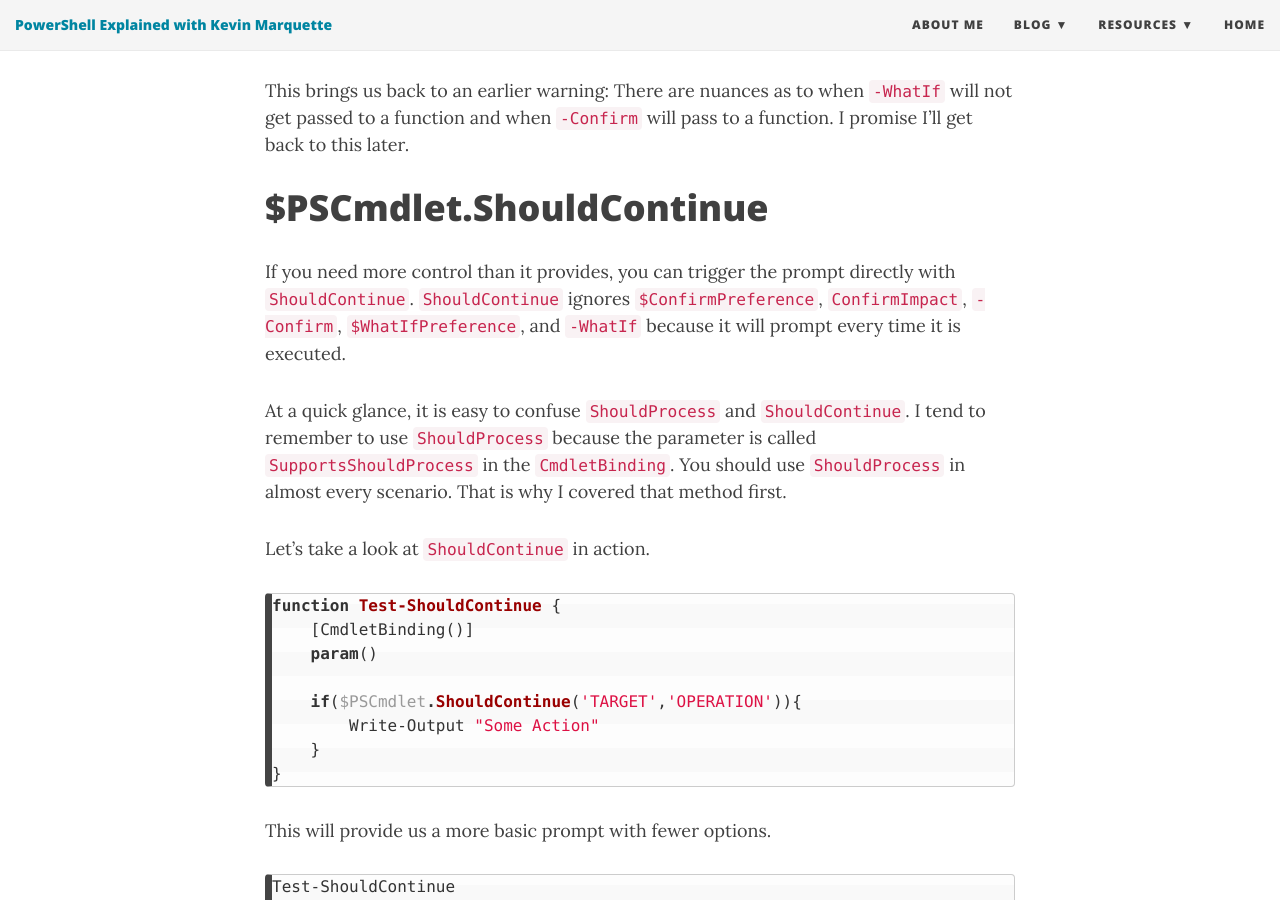
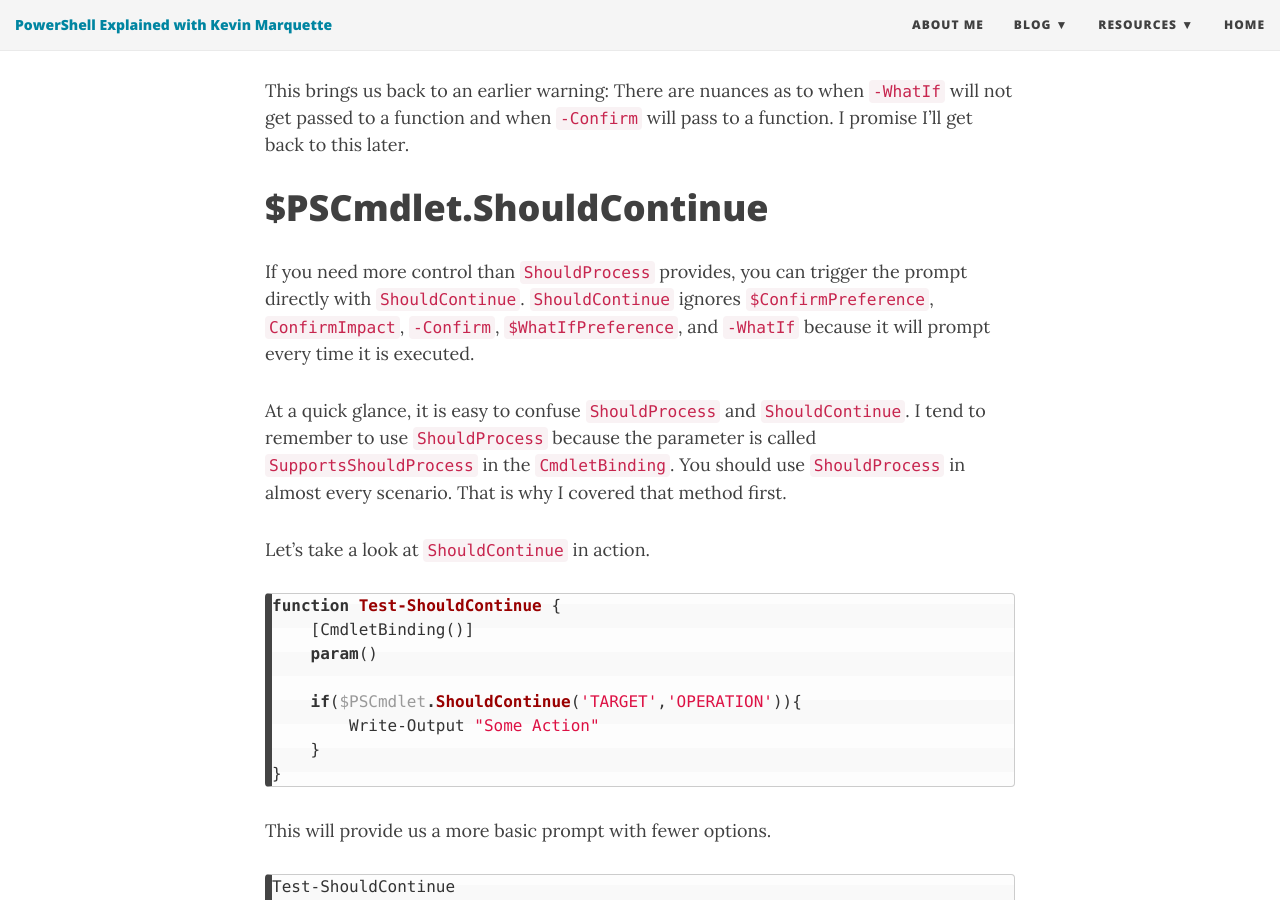
Before and after one commit to KevinMarquette/kevinmarquette.github.io, a Jekyll site: the page built from _posts/2020-03-15-Powershell-shouldprocess-whatif-confirm-shouldcontinue-everything.md, in a window 1280 px wide and 900 px high, scrolled down 10489 px. Built offline with Jekyll 4.4.1, drawn with Linux system fonts in a browser that asks for light colours; nearby versions of some CDN libraries; some of the changed lines change nothing that is shown; some of the changed text lies outside the part shown.

Commit message:
fix wording

````diff
--- a/_posts/2020-03-15-Powershell-shouldprocess-whatif-confirm-shouldcontinue-everything.md
+++ b/_posts/2020-03-15-Powershell-shouldprocess-whatif-confirm-shouldcontinue-everything.md
@@ -20,7 +20,7 @@
 
 Before we look at implementing these [common parameters](https://docs.microsoft.com/en-us/powershell/module/microsoft.powershell.core/about/about_commonparameters?view=powershell-7), I want to take a quick look at how they are used.
 
-# -WhatIf
+# Using -WhatIf
 
 When a command supports the `-WhatIf` parameter, it allows you to see what the command would have done instead of making changes. It is a good way to test out the impact of a command, especially before you do something destructive.
 
@@ -38,7 +38,7 @@
 What if: Performing the operation "Remove File" on target "C:\Temp\importantfile.txt".
 ```
 
-# -Confirm
+# Using -Confirm
 
 Commands that support `-WhatIf` also support `-Confirm`. This gives you a chance confirm an action before performing it.
 
@@ -348,7 +348,7 @@
 
 # $PSCmdlet.ShouldContinue
 
-If you need more control than it provides, you can trigger the prompt directly with `ShouldContinue`. `ShouldContinue` ignores `$ConfirmPreference`, `ConfirmImpact`, `-Confirm`, `$WhatIfPreference`, and `-WhatIf` because it will prompt every time it is executed.
+If you need more control than `ShouldProcess` provides, you can trigger the prompt directly with `ShouldContinue`. `ShouldContinue` ignores `$ConfirmPreference`, `ConfirmImpact`, `-Confirm`, `$WhatIfPreference`, and `-WhatIf` because it will prompt every time it is executed.
 
 At a quick glance, it is easy to confuse `ShouldProcess` and `ShouldContinue`. I tend to remember to use `ShouldProcess` because the parameter is called `SupportsShouldProcess` in the `CmdletBinding`. You should use `ShouldProcess` in almost every scenario. That is why I covered that method first.
 
````
